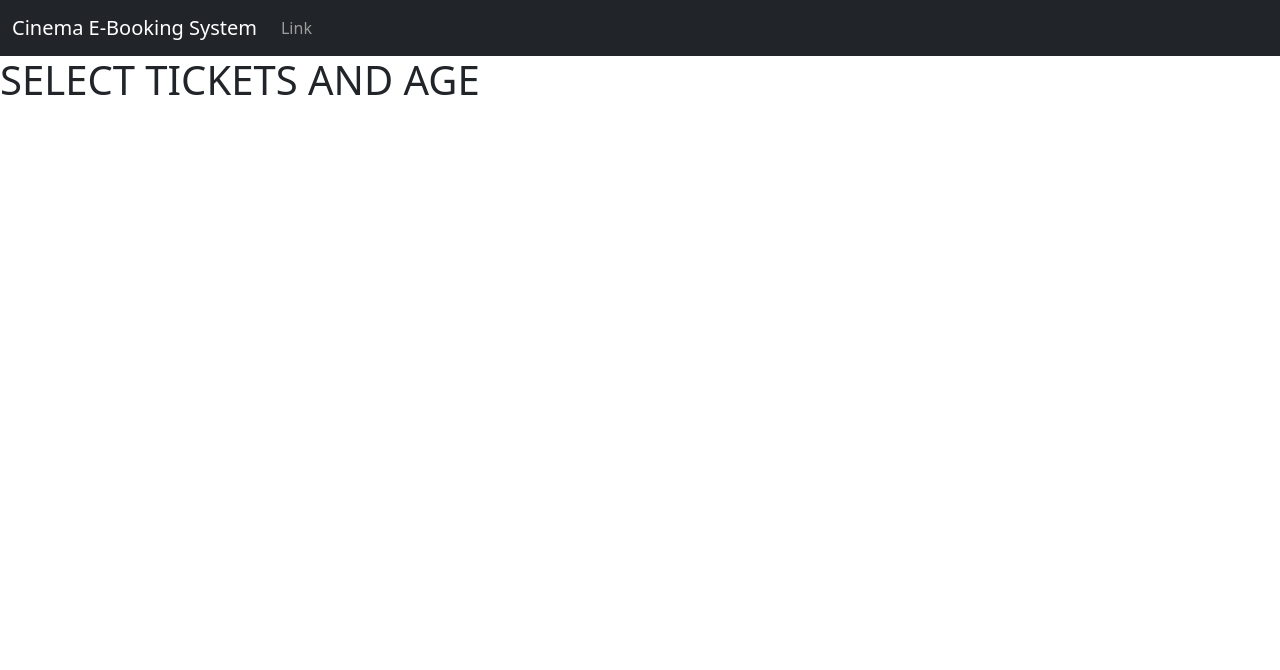
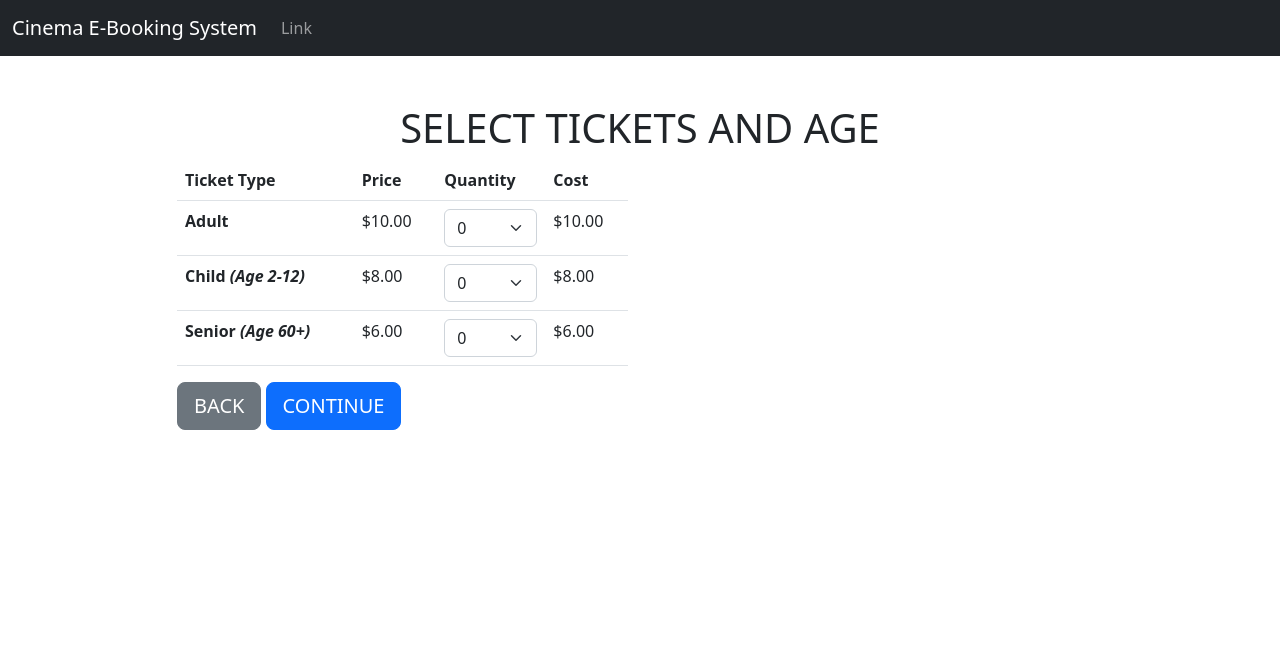
Before and after one commit to njj67229/CSCI4050_GroupC3, a Django app: page /checkout/select-tickets-and-age in a window 1280 px wide. Shown: the top 670 px of the page. Run offline with Django 4.2, Linux system fonts and the light colour scheme.

Commit message:
Added ticket selection table and BSed confirmation

```diff
--- a/project/checkout/templates/select_tickets_and_age.html
+++ b/project/checkout/templates/select_tickets_and_age.html
@@ -1,5 +1,75 @@
 {% extends "components/base.html" %}
 {% block title %}Select Tickets and Age{% endblock %}
 {% block content %}
-<h1>SELECT TICKETS AND AGE</h1>
+<div class="container mt-5">
+    <div class="row text-center">
+        <div class="col-md-12">
+            <h1>SELECT TICKETS AND AGE</h1>
+        </div>
+    </div>
+    <div class="row">
+        <div class="col-md-1"></div>
+        <div class="col-md-5">
+            <table class="table">
+                <thead>
+                  <tr>
+                    <th scope="col">Ticket Type</th>
+                    <th scope="col">Price</th>
+                    <th scope="col">Quantity</th>
+                    <th scope="col">Cost</th>
+                  </tr>
+                </thead>
+                <tbody>
+                  <tr>
+                    <th scope="row">Adult</th>
+                    <td>$10.00</td>
+                    <td>
+                      <select class="form-select" aria-label="Default select example">
+                        <option selected value="0">0</option>
+                        <option value="1">1</option>
+                        <option value="2">2</option>
+                        <option value="3">3</option>
+                      </select>
+                    </td>
+                    <td>$10.00</td>
+                  </tr>
+                  <tr>
+                    <th scope="row">Child <i>(Age 2-12)</i></th>
+                    <td>$8.00</td>
+                    <td>
+                      <select class="form-select" aria-label="Default select example">
+                          <option selected value="0">0</option>
+                          <option value="1">1</option>
+                          <option value="2">2</option>
+                          <option value="3">3</option>
+                      </select>
+                    </td>
+                    <td>$8.00</td>
+                  </tr>
+                  <tr>
+                    <th scope="row">Senior <i>(Age 60+)</i></th>
+                    <td>$6.00</td>
+                    <td>
+                      <select class="form-select" aria-label="Default select example">
+                          <option selected value="0">0</option>
+                          <option value="1">1</option>
+                          <option value="2">2</option>
+                          <option value="3">3</option>
+                      </select>
+                    </td>
+                    <td>$6.00</td>
+                  </tr>
+                </tbody>
+              </table>
+              <button type="button" class="btn btn-secondary text-uppercase btn-lg">
+                Back
+              </button>
+              <button type="button" class="btn btn-primary text-uppercase btn-lg">
+                Continue
+              </button>
+        </div>
+        <div class="col-md-5"></div>
+        <div class="col-md-1"></div>
+    </div>
+</div>
 {% endblock %}
```
Also changed, not shown: project/checkout/templates/confirmation.html (+14 -8 lines).
